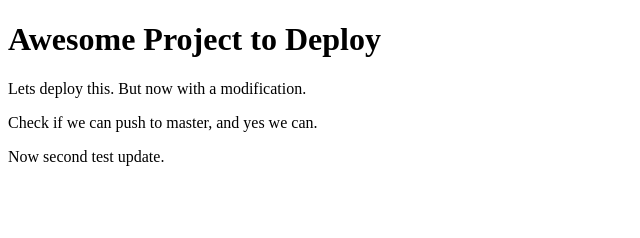
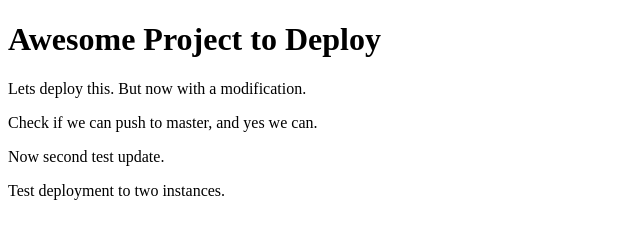
Before and after one commit to apocsve/aws-deployment-test, a plain HTML site: page index.html in a window 1280 px wide. Shown: the whole page, without its empty margins (0-640 px from the left). Drawn offline with Linux system fonts and the light colour scheme.

Commit message:
Test deployment to two instances.

```diff
--- a/index.html
+++ b/index.html
@@ -16,5 +16,8 @@
         <p>
             Now second test update.
         </p>
+        <p>
+            Test deployment to two instances.
+        </p>
     </body>
 </html>
```
